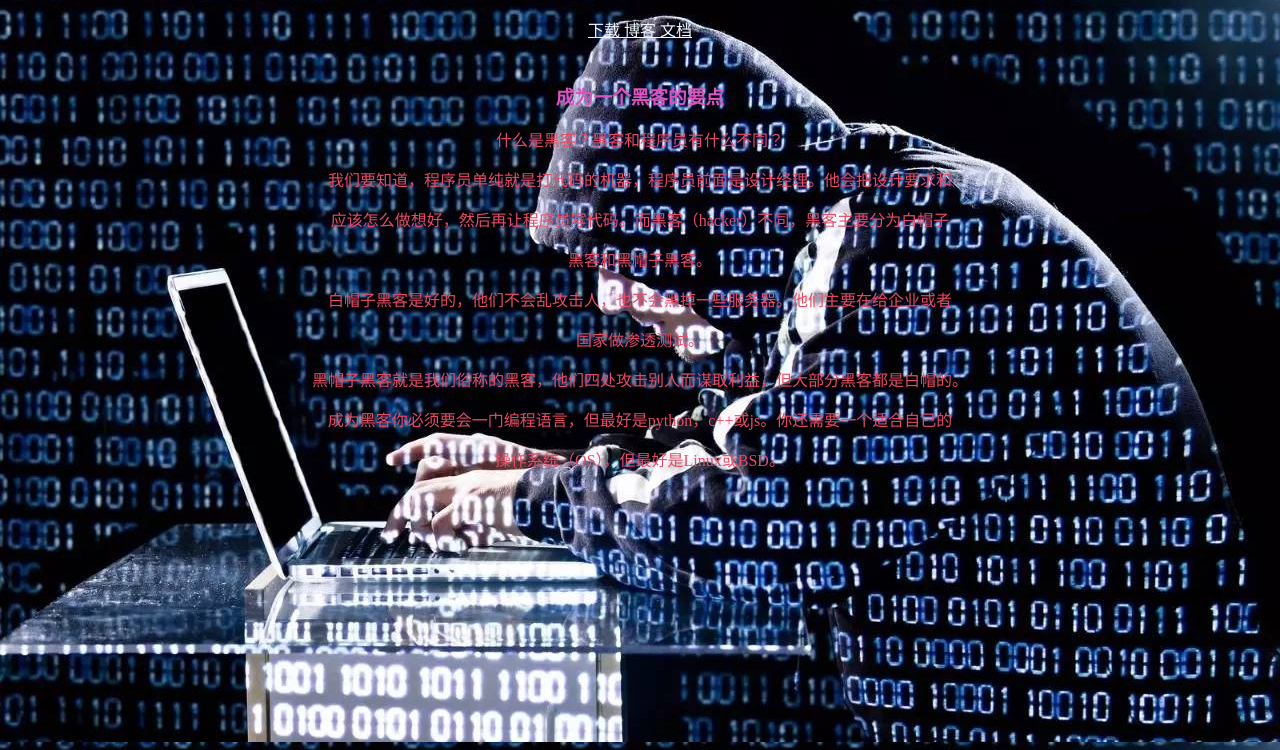
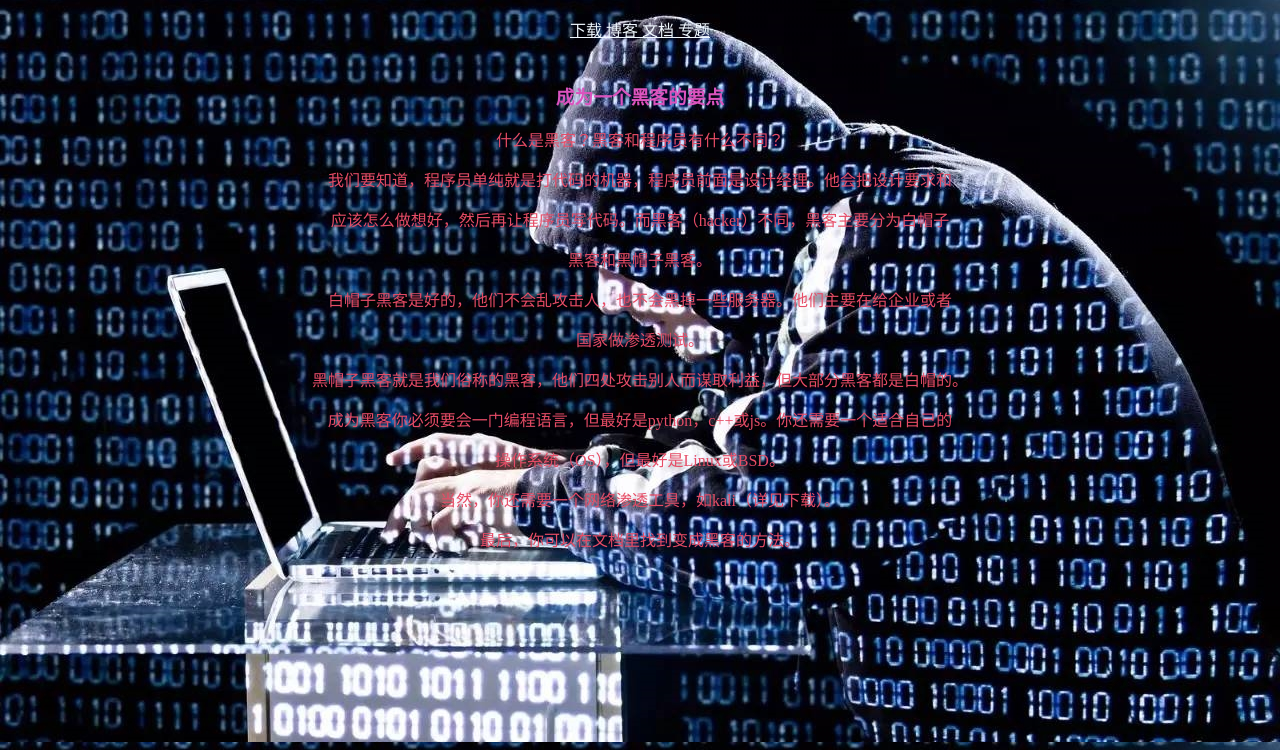
Before and after one commit to SoftOSDev/page, a plain HTML site: page index.html in a window 1280 px wide. Shown: the part 50-800 px from the top of the page. Drawn offline with Linux system fonts and the light colour scheme.

Commit message:
Update index.html

```diff
--- a/index.html
+++ b/index.html
@@ -29,7 +29,7 @@
             </style>
         <body background="picture/hacker.jpg"></body>
         <h2>Xihao of the page</h2>
-        <p><a href="download/">下载 <a href="https://blog.csdn.net">博客 <a href="docs/">文档</a></a></a></p>
+        <p><a href="download/">下载 <a href="https://blog.csdn.net">博客 <a href="docs/">文档 <a href="special/">专题</a></a></a></a></p>
         <h3><br>成为一个黑客的要点</h3>
         <p>什么是黑客？黑客和程序员有什么不同？</p>
         <p>我们要知道，程序员单纯就是打代码的机器，程序员前面是设计经理。他会把设计要求和</p>
@@ -40,5 +40,7 @@
         <p>黑帽子黑客就是我们俗称的黑客，他们四处攻击别人而谋取利益，但大部分黑客都是白帽的。<br></p>
         <p>成为黑客你必须要会一门编程语言，但最好是python，c++或js。你还需要一个适合自己的</p>
         <p>操作系统（OS），但最好是Linux或BSD。</p>
+        <p>当然，你还需要一个网络渗透工具，如kali（详见下载）。</p>
+        <p>最后，你可以在文档里找到变成黑客的方法。</p>
     </body>
 </html>
```
